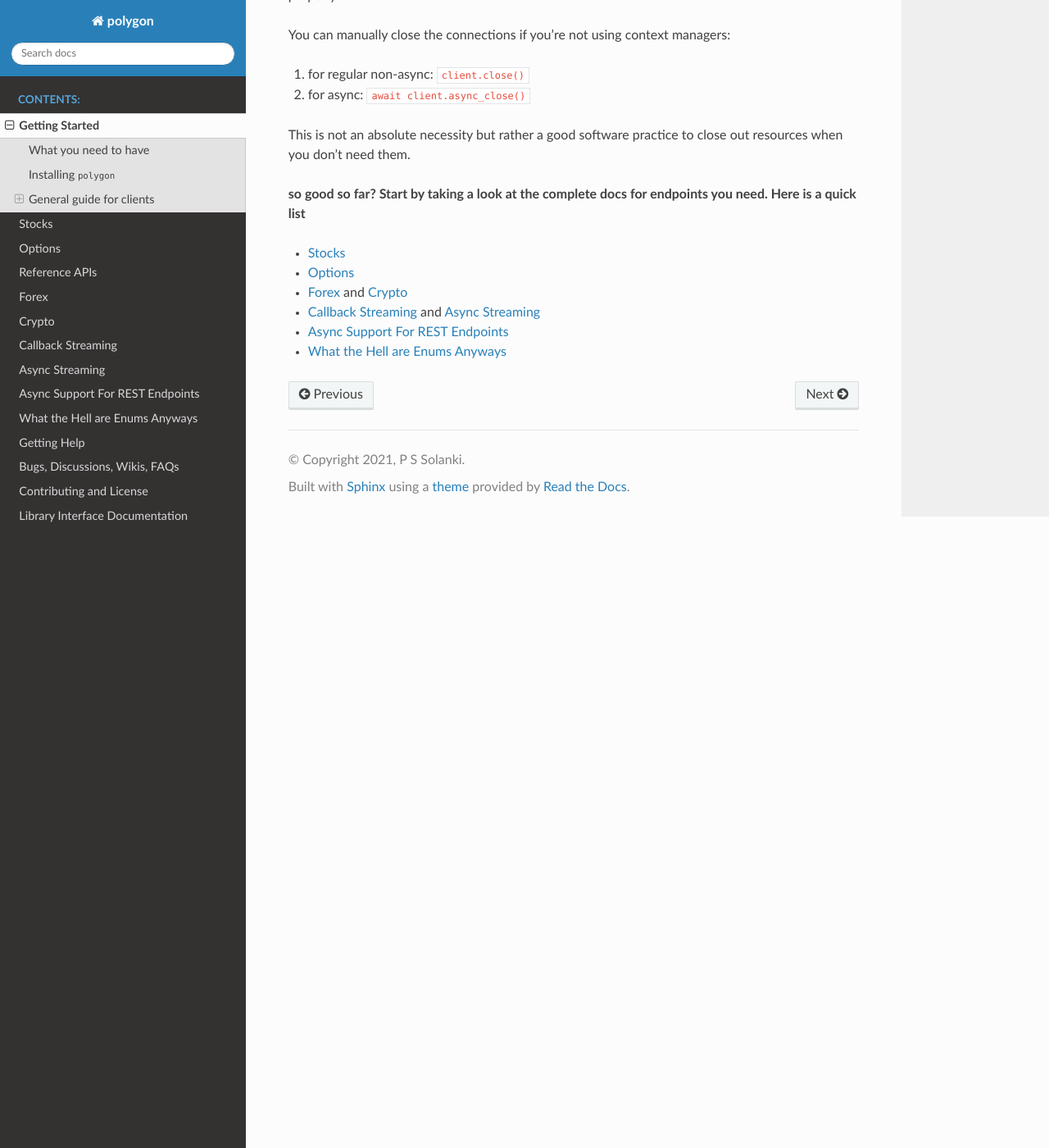
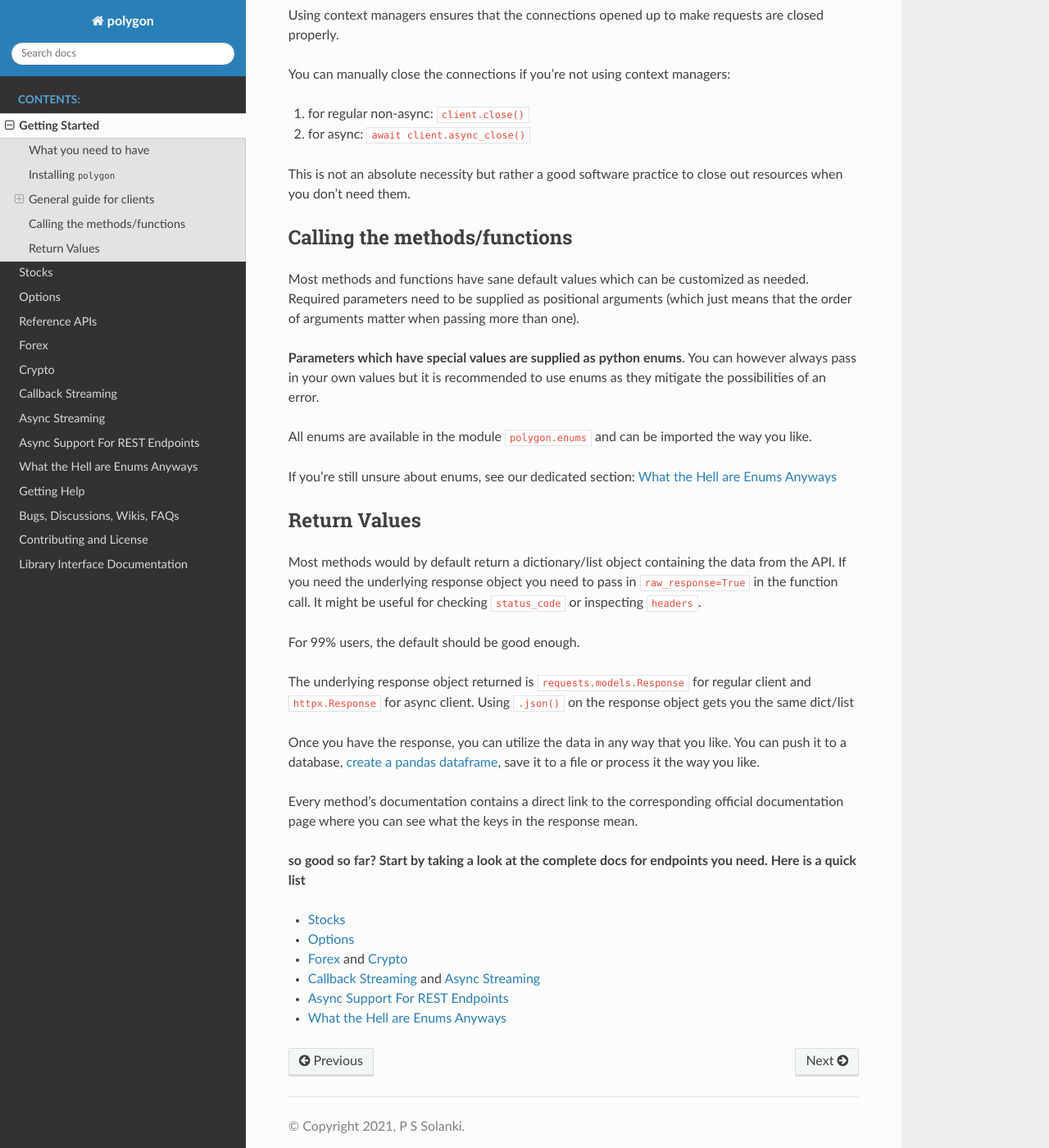
Before and after one commit to pssolanki111/polygon, a Sphinx documentation site: the page built from docs/Getting-Started.rst, in a window 1280 px wide and 1400 px high, scrolled down 2251 px. Shown: the whole window at 82% size. Built offline with Sphinx 7.4.7 and the Read the Docs theme 2.0.0, drawn with Linux system fonts in a browser that asks for light colours; some of the changed text lies outside the part shown.

Commit message:
completed readme. improving getting started with calling and return docs

```diff
--- a/docs/Getting-Started.rst
+++ b/docs/Getting-Started.rst
@@ -5,6 +5,8 @@ Getting Started
 ===============
 
 Welcome to ``polygon``. Read this page to quickly install and configure this library to write your first Polygon Python application.
+
+**It is highly recommended to read this page to the full as it has important information**
 
 What you need to have
 ---------------------
@@ -103,6 +105,36 @@ You can manually close the connections if you're not using context managers:
 
 This is not an absolute necessity but rather a good software practice to close out resources when you don't need them.
 
+Calling the methods/functions
+-----------------------------
+
+Most methods and functions have sane default values which can be customized as needed. Required parameters need to be
+supplied as positional arguments (which just means that the order of arguments matter when passing more than one).
+
+**Parameters which have special values are supplied as python enums**. You can however always pass in your own values
+but it is recommended to use enums as they mitigate the possibilities of an error.
+
+All enums are available in the module ``polygon.enums`` and can be imported the way you like.
+
+If you're still unsure about enums, see our dedicated section: :ref:`enums_header`
+
+Return Values
+-------------
+
+Most methods would by default return a dictionary/list object containing the data from the API. If you need the underlying response object
+you need to pass in ``raw_response=True`` in the function call. It might be useful for checking ``status_code`` or inspecting ``headers``.
+
+For 99% users, the default should be good enough.
+
+The underlying response object returned is ``requests.models.Response`` for regular client and ``httpx.Response`` for async client.
+Using ``.json()`` on the response object gets you the same dict/list
+
+Once you have the response, you can utilize the data in any way that you like. You can push it to a database,
+`create a pandas dataframe <https://pandas.pydata.org/pandas-docs/stable/reference/api/pandas.DataFrame.from_dict.html>`__, save it to a file
+or process it the way you like.
+
+Every method's documentation contains a direct link to the corresponding official documentation page where you can see what the keys in the response mean.
+
 **so good so far? Start by taking a look at the complete docs for endpoints you need. Here is a quick list**
 
 * :ref:`stocks_header`
--- a/docs/Stocks.rst
+++ b/docs/Stocks.rst
@@ -4,4 +4,7 @@
 Stocks
 ======
 
-Docs Coming soon. see :ref:`stocks_client_interface_header` Interface until then.
+So you have completed the initial steps and are ready to dive deep into endpoints. Read this page to know everything you need to know
+about the various Stocks HTTP endpoints.
+
+Note that this page would have usual sync methods.
```
Also changed, not shown: README.md (+2 -0 lines).
